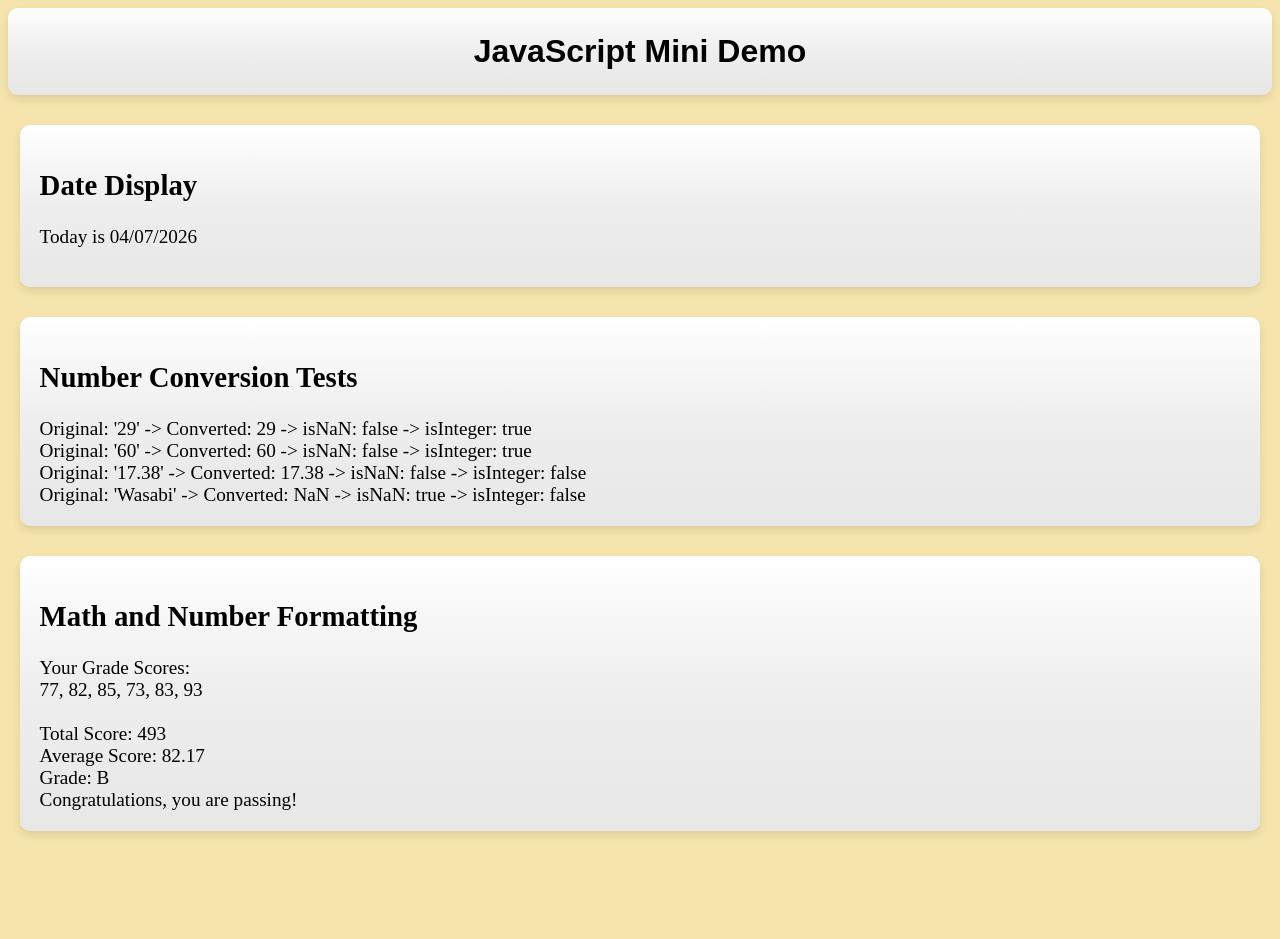
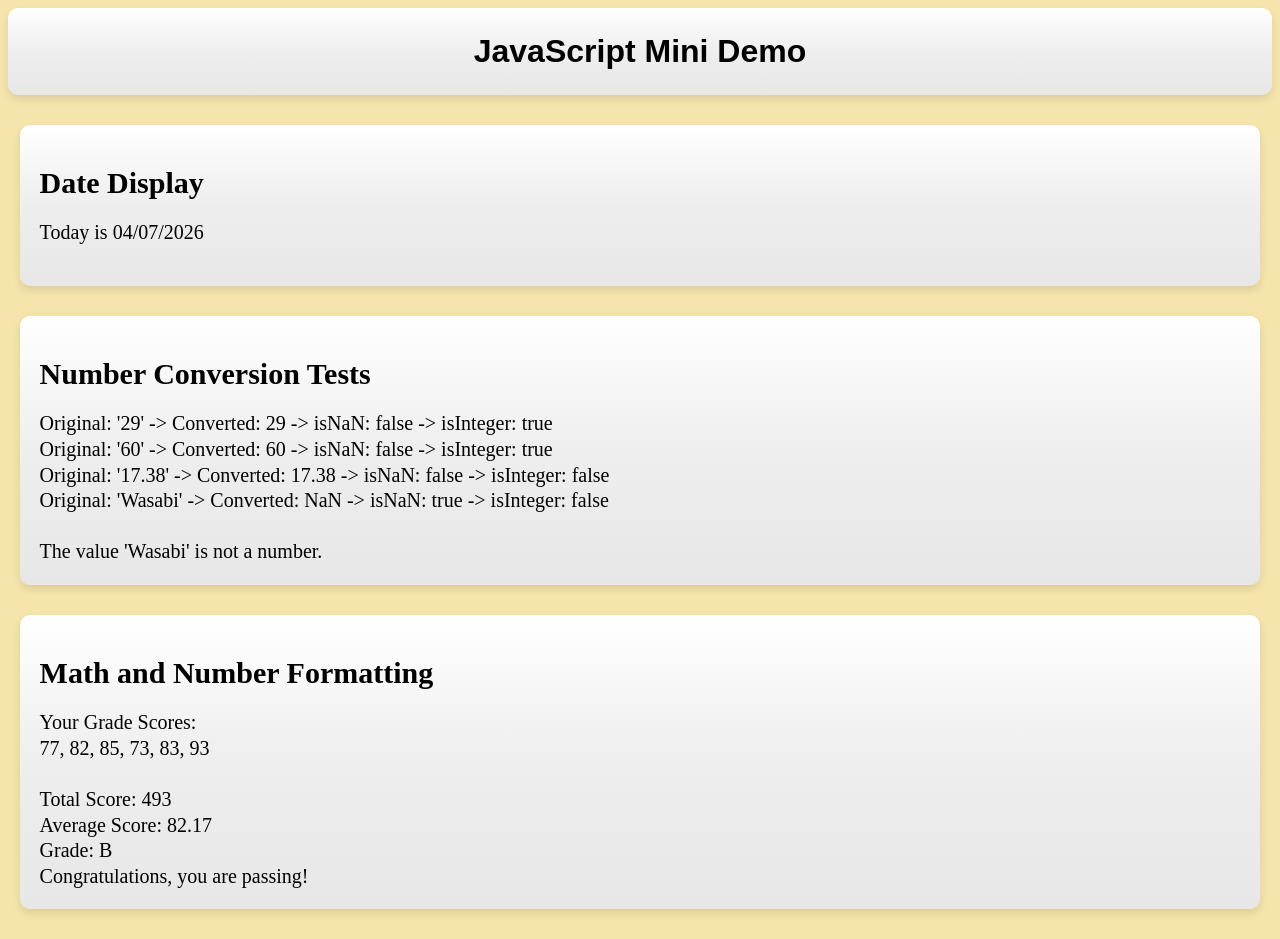
Before and after one commit to pabloxbm/COMP484_HW9, a plain HTML site: page index.html in a window 1280 px wide. Before the commit the page ends 861 px from the top, so only its background shows below. Drawn offline with Linux system fonts and the light colour scheme.

Commit message:
added another if statement and changed css formatting a bit

```diff
--- a/script.js
+++ b/script.js
@@ -92,6 +92,16 @@ var sentence4 = "Original: '" + nonNumString + "' -> \tConverted: " + convertedS
 // combining all sentences into one string and adding <br> between to create line breaks when displayed on the page
 var finalResult = sentence1 + "<br>" + sentence2 + "<br>" + sentence3 + "<br>" + sentence4;
 
+// using an if/else statement to check if a converted value is NaN and appending a message to the final result string based on that
+if(Number.isNaN(convertedString4)) {
+    // used to <br> to create to show it is a different piece of information
+    finalResult += "<br><br>The value '" + nonNumString + "' is not a number.";
+}else {
+    // used to <br> to create to show it is a different piece of information
+    finalResult += "<br><br>The value '" + nonNumString + "' is a number.";
+}
+
+
 // TODO:
 // 5. Display the final result inside the element:
 //    id="numberConversionOutput"
--- a/style.css
+++ b/style.css
@@ -18,6 +18,7 @@ h1 {
 /* Style the "cards", adding it to each element */
 /* Used the same linear gradient as the header, as well as the boxshadow and border radius */
 /* Changed the width to be smaller than header as well as padding and margins to make them more visually seperated */
+/* Changed the font size and line height for better readability*/
 .card {
     background: linear-gradient(#ffffff, #eeeeee, #e7e7e7);
     border-radius: 10px;
@@ -25,5 +26,6 @@ h1 {
     margin: 30px auto;
     width: 95%;
     box-shadow: 0 4px 8px rgba(0,0,0,0.1);
-    font-size: 1.2rem;
+    font-size: 1.25rem;
+    line-height: 1.6rem;
 }
```
